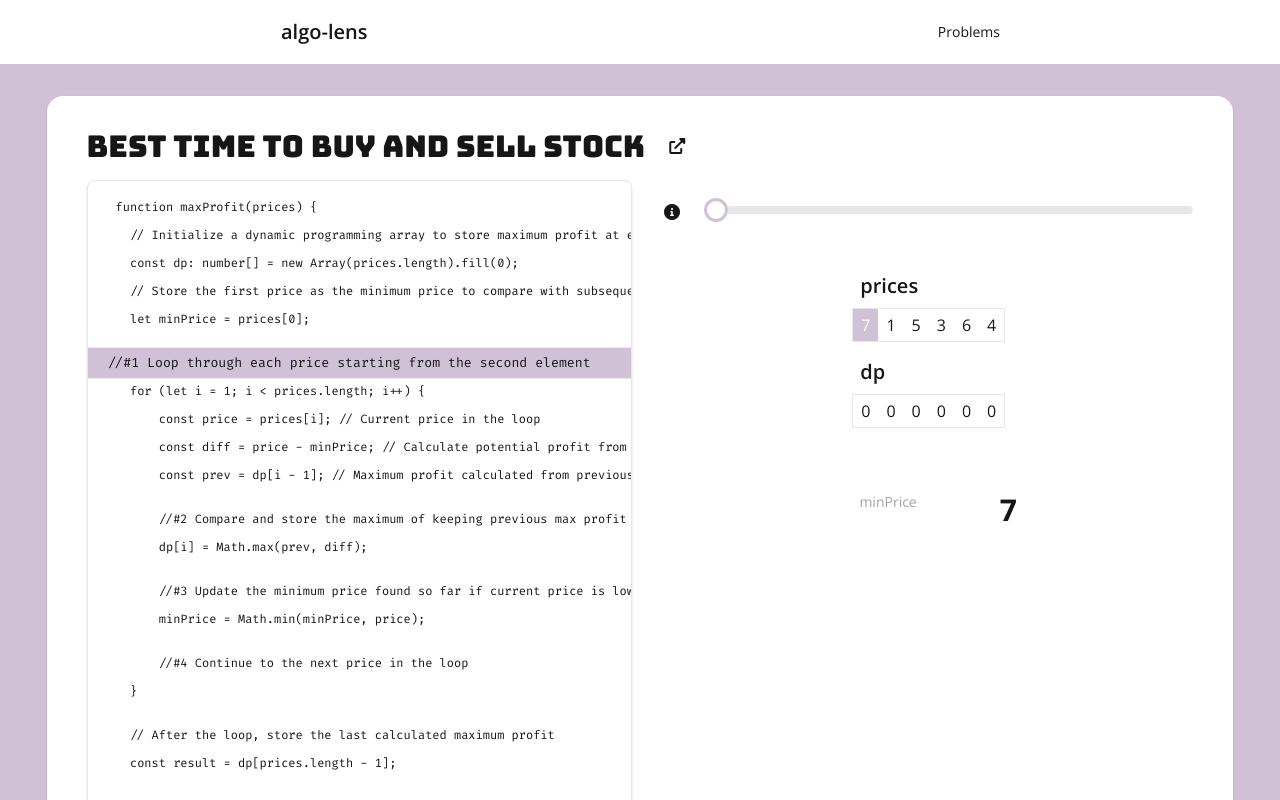
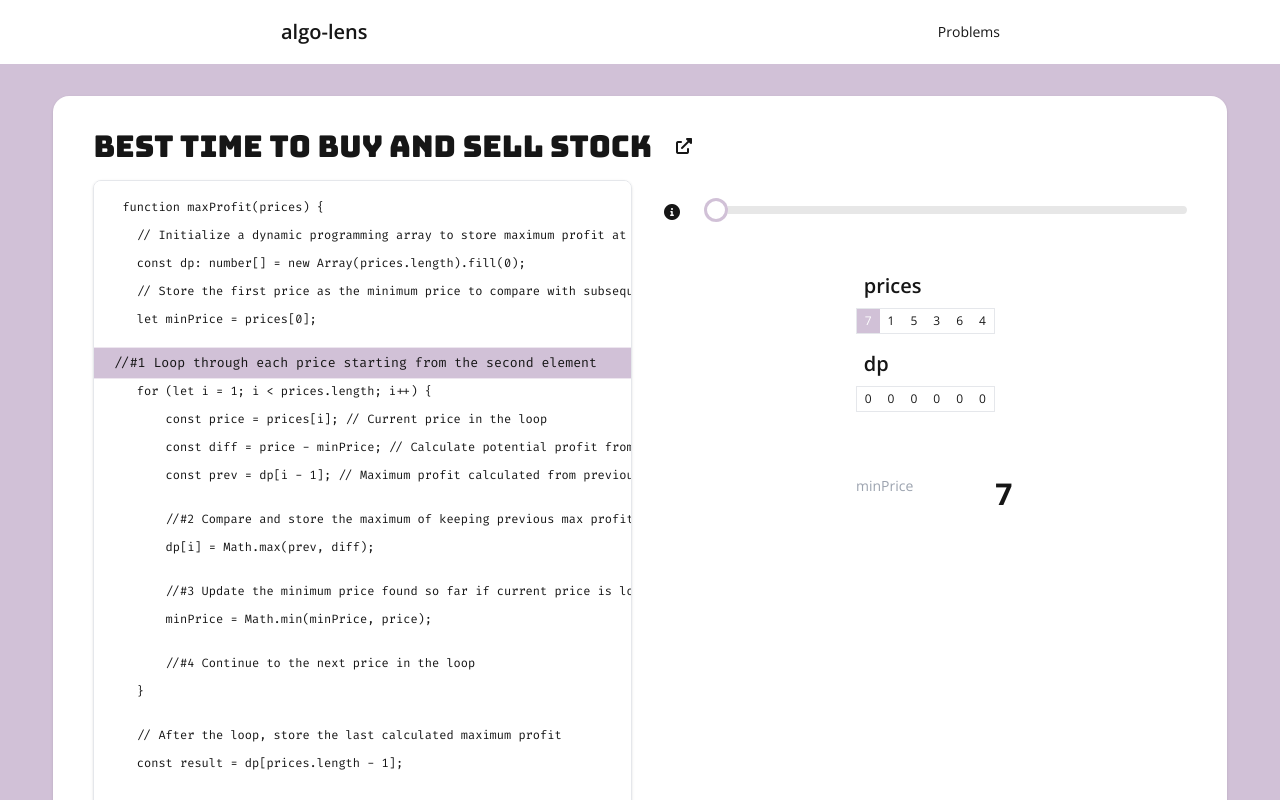
Before and after one commit to jaroslaw-weber/algo-lens, a Next.js app: page /problem/best-time-to-buy-and-sell-stock in a window 1280 px wide. Shown: the top 800 px of the page. Built offline with nearby package versions, Linux system fonts and the light colour scheme.

Commit message:
improve ui

```diff
--- a/components/DisplayArray.tsx
+++ b/components/DisplayArray.tsx
@@ -51,7 +51,7 @@ const DisplayArray = ({ data }: { data: ArrayVariable }) => {
 
   // Render a row for 1D or 2D array
   const renderRow = (items: any[], rowIndex: number) => (
-    <tr key={rowIndex} className="flex">
+    <tr key={rowIndex} className="flex text-xs">
       {items.map((item, colIndex) => (
         <td
           key={colIndex}
--- a/components/DisplayBarChart.tsx
+++ b/components/DisplayBarChart.tsx
@@ -95,7 +95,7 @@ const DisplayBarChart: React.FC<DisplayBarChartProps> = ({ data }) => {
   // Fixed size container using Tailwind CSS
   return (
     <div className="flex-1">
-      <div className="w-60 h-64">
+      <div className="w-40 h-40">
         {/* Adjust width (w-64) and height (h-64) as needed */}
         <Bar data={chartData} options={options} />
       </div>
--- a/components/ProblemVisualizer.tsx
+++ b/components/ProblemVisualizer.tsx
@@ -81,7 +81,9 @@ const ProblemVisualizer: React.FC<ProblemVisualizerProps<any, any>> = ({
               onChange={handleSliderChange}
               className="range range-primary mt-4"
             /></div>
+            <div>
             <DisplayState state={state} />
+            </div>
           </div>
         </div>
       </div>
```
